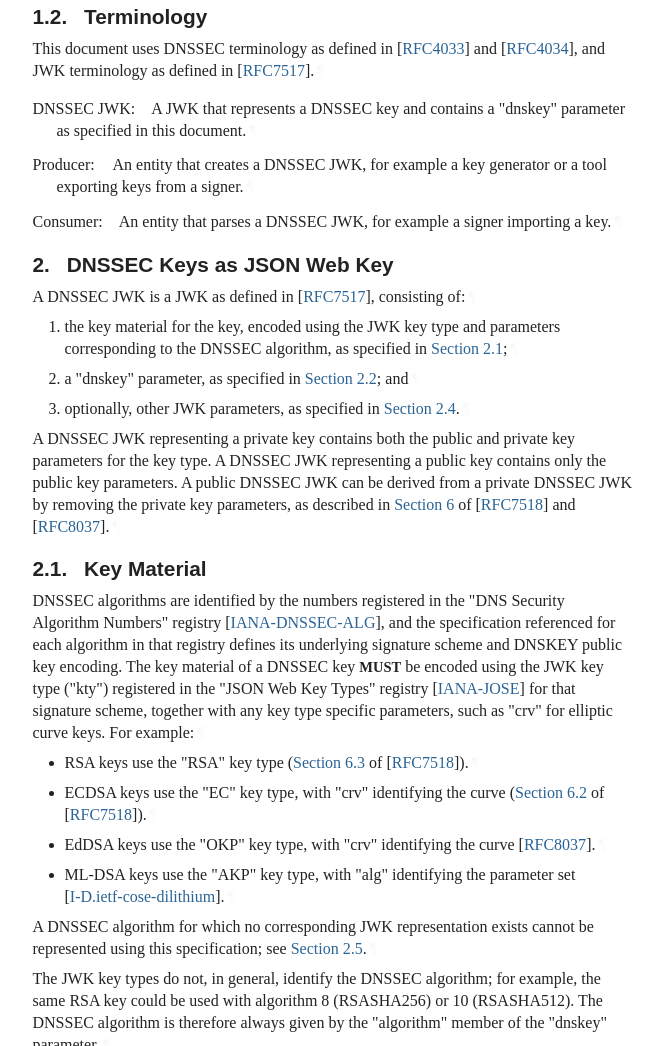
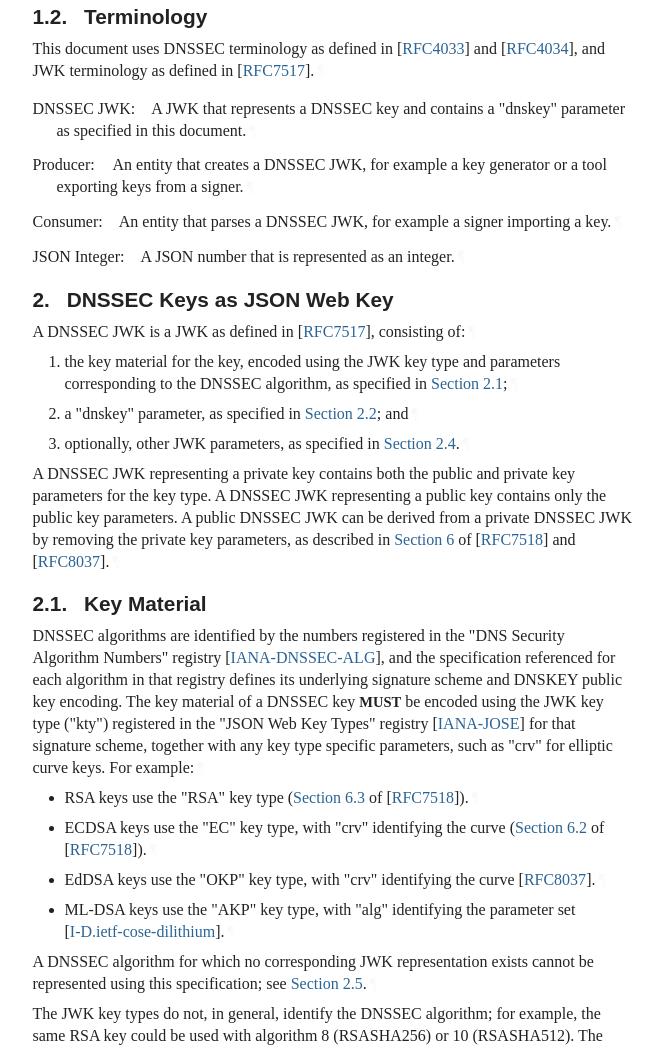
Before and after one commit to jschlyter/draft-schlyter-dnsop-dnssec-jwk, a plain HTML site: page draft-schlyter-dnssec-jwk.html in a window 1280 px wide. Shown: the part 1348-2394 px from the top of the page, without its empty margins (92-755 px from the left). Drawn offline with Linux system fonts and the light colour scheme; a web font is replaced by a local one.

Commit message:
Script updating gh-pages from ede42ce. [ci skip]

```diff
--- a/draft-schlyter-dnssec-jwk.html
+++ b/draft-schlyter-dnssec-jwk.html
@@ -1260,6 +1260,11 @@ appear in all capitals, as shown here.<a href="#section-1.1-1" class="pilcrow">
 <dt id="section-1.2-2.5">Consumer:</dt>
           <dd style="margin-left: 1.5em" id="section-1.2-2.6">
             <p id="section-1.2-2.6.1">An entity that parses a DNSSEC JWK, for example a signer importing a key.<a href="#section-1.2-2.6.1" class="pilcrow">¶</a></p>
+</dd>
+          <dd class="break"></dd>
+<dt id="section-1.2-2.7">JSON Integer:</dt>
+          <dd style="margin-left: 1.5em" id="section-1.2-2.8">
+            <p id="section-1.2-2.8.1">A JSON number that is represented as an integer.<a href="#section-1.2-2.8.1" class="pilcrow">¶</a></p>
 </dd>
         <dd class="break"></dd>
 </dl>
```
Also changed, not shown: draft-schlyter-dnssec-jwk.txt.
